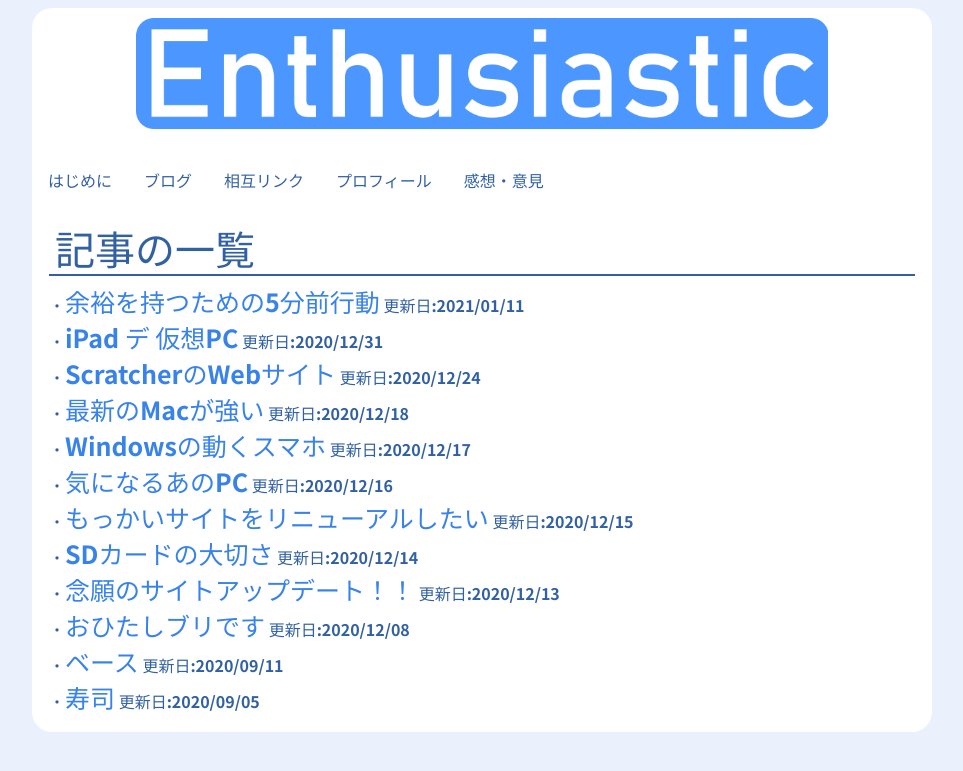
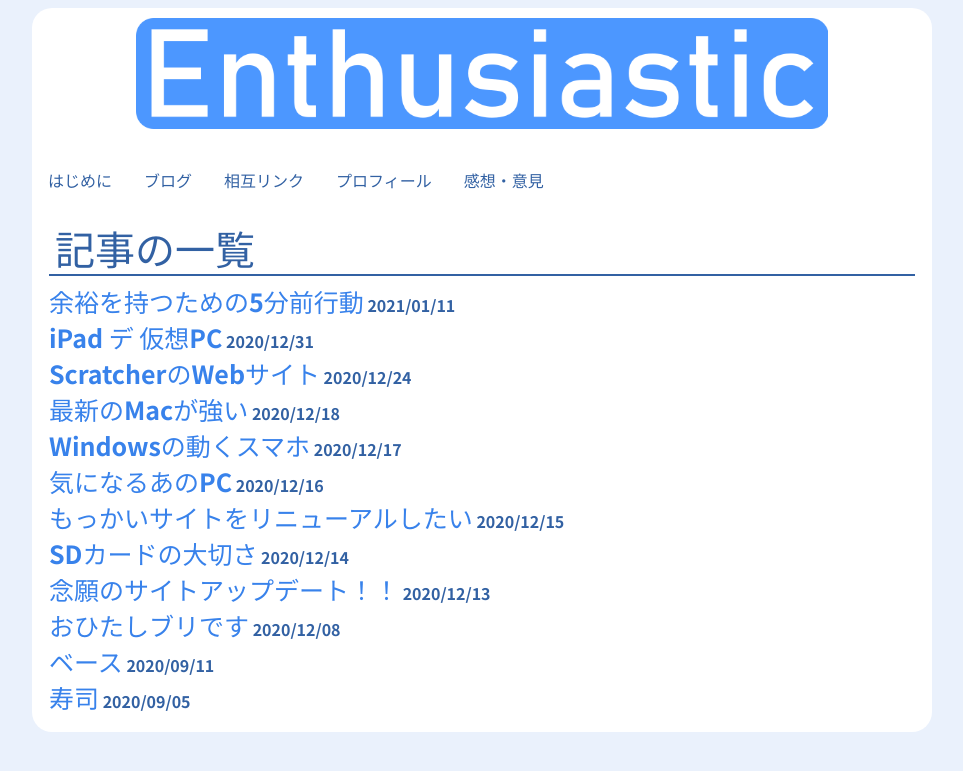
Before and after one commit to Diawadenta/Diawadenta.github.io, a Jekyll site: the page built from posts.md, in a window 1280 px wide. Shown: the top 771 px of the page, without its empty margins (158-1121 px from the left). Built offline with Jekyll 4.4.1, drawn with Linux system fonts in a browser that asks for light colours.

Commit message:
Add files via upload

```diff
--- a/posts.md
+++ b/posts.md
@@ -5,8 +5,8 @@ pagename: 記事の一覧
 {% for post in site.posts %}
 <div class="post_link">
     <div class="post_title">
-    ・<a href="{{site.url}}{{ post.url }}">{{ post.pagename }}</a>
+    <a href="{{site.url}}{{ post.url }}">{{ post.pagename }}</a>
     </div>
-更新日:{{ post.date | date: "%Y/%m/%d"}}
+{{ post.date | date: "%Y/%m/%d"}} {{ post.tags }}
 </div>
 {% endfor %}
```
Also changed, not shown: index.md (+4 -0 lines).
